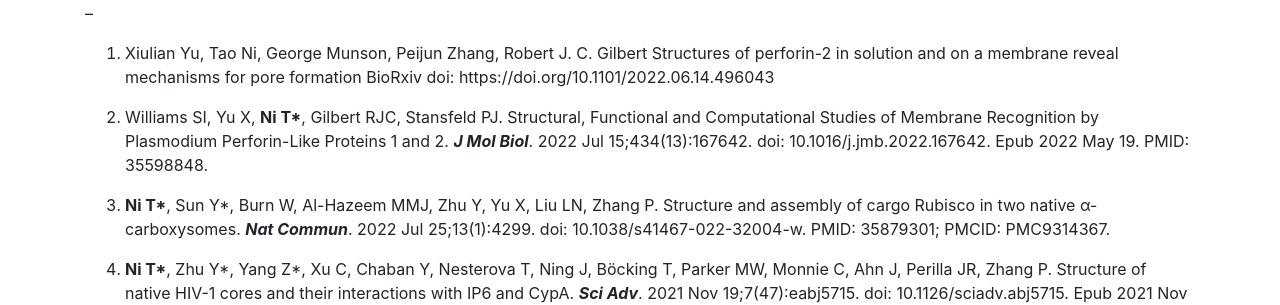
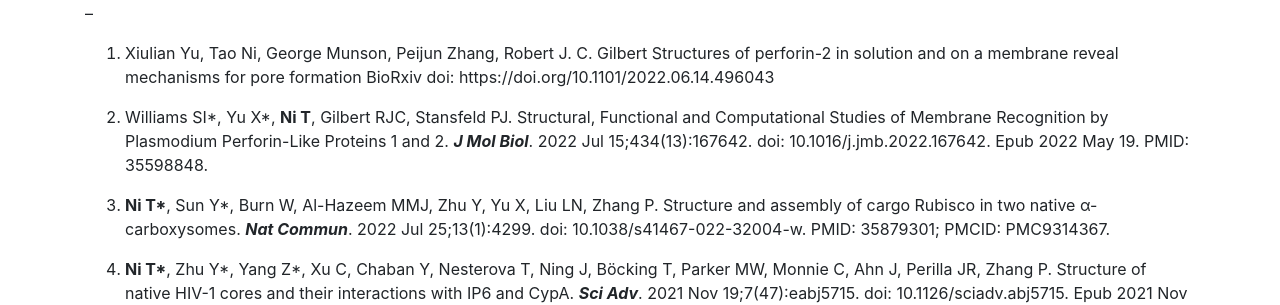
Before and after one commit to Tao-Ni/TNI_lab_github, a Jekyll site: the page built from publications/index.md, in a window 1280 px wide and 900 px high. Shown: the part 173-478 px from the top of the window. Built offline with Jekyll 4.4.1, drawn with Linux system fonts in a browser that asks for light colours.

```diff
--- a/publications/index.md
+++ b/publications/index.md
@@ -14,7 +14,7 @@ Full pulblication list in [ORCID](https://orcid.org/0000-0001-7268-0306) and [Go
 
 1. Xiulian Yu, Tao Ni, George Munson, Peijun Zhang, Robert J. C. Gilbert Structures of perforin-2 in solution and on a membrane reveal mechanisms for pore formation BioRxiv doi: https://doi.org/10.1101/2022.06.14.496043
 
-1. Williams SI, Yu X, **Ni T\***, Gilbert RJC, Stansfeld PJ. Structural, Functional and Computational Studies of Membrane Recognition by Plasmodium Perforin-Like Proteins 1 and 2. _**J Mol Biol**_. 2022 Jul 15;434(13):167642. doi: 10.1016/j.jmb.2022.167642. Epub 2022 May 19. PMID: 35598848.
+1. Williams SI\*, Yu X\*, **Ni T**, Gilbert RJC, Stansfeld PJ. Structural, Functional and Computational Studies of Membrane Recognition by Plasmodium Perforin-Like Proteins 1 and 2. _**J Mol Biol**_. 2022 Jul 15;434(13):167642. doi: 10.1016/j.jmb.2022.167642. Epub 2022 May 19. PMID: 35598848.
 
 1. **Ni T\***, Sun Y\*, Burn W, Al-Hazeem MMJ, Zhu Y, Yu X, Liu LN, Zhang P. Structure and assembly of cargo Rubisco in two native α-carboxysomes. _**Nat Commun**_. 2022 Jul 25;13(1):4299. doi: 10.1038/s41467-022-32004-w. PMID: 35879301; PMCID: PMC9314367.
 
```
